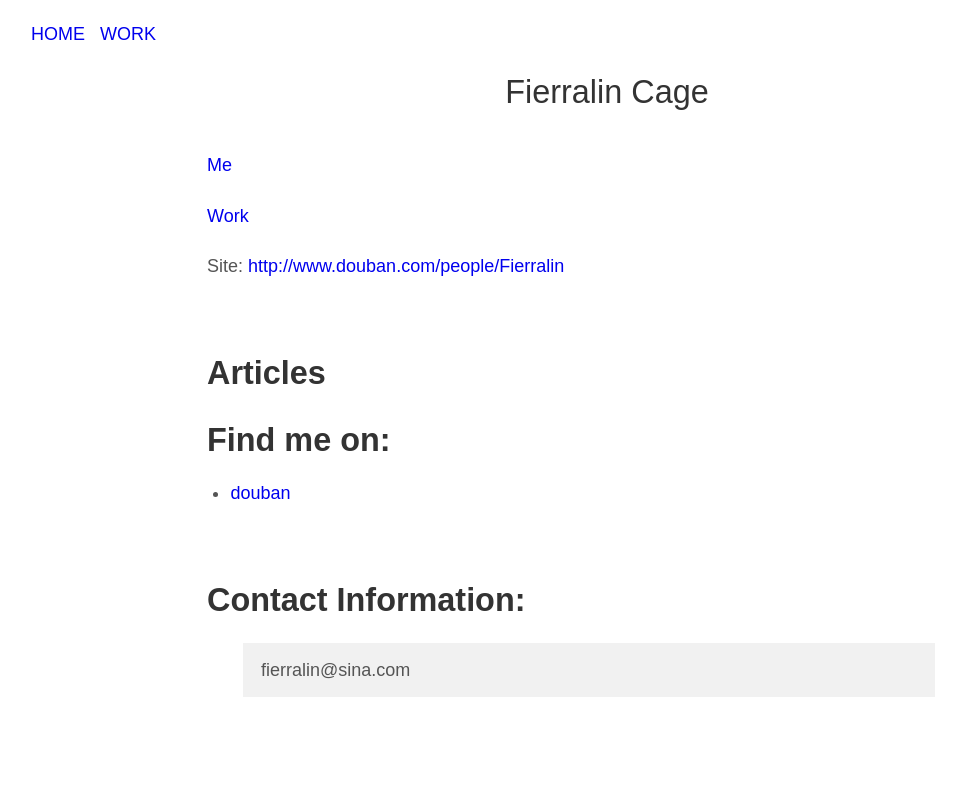
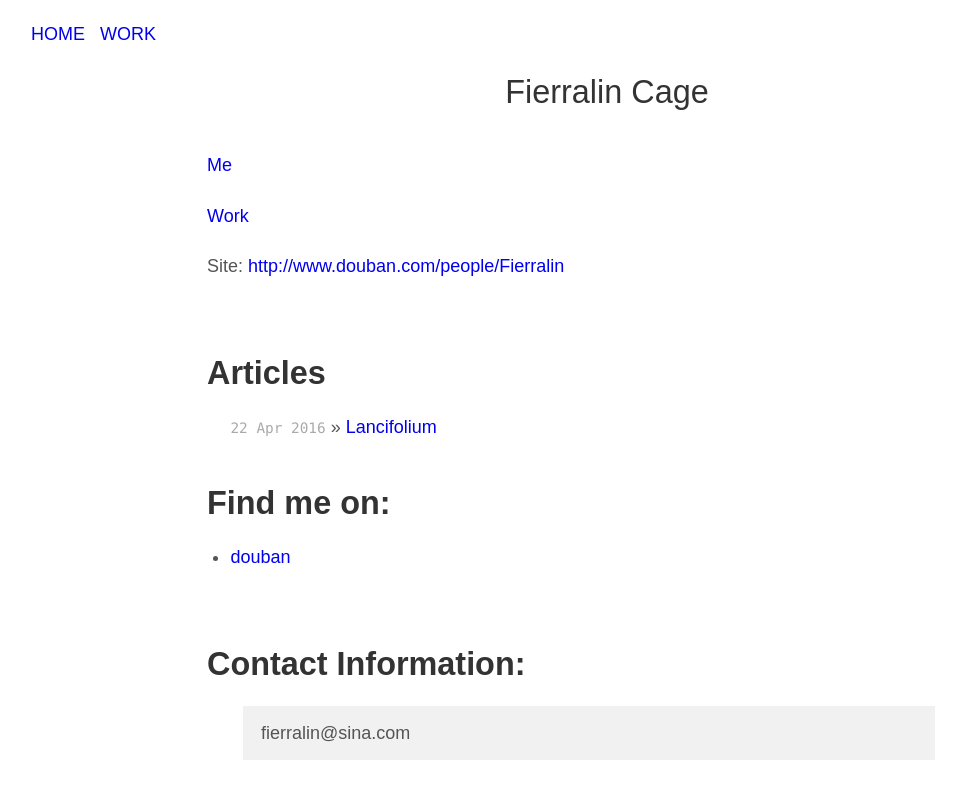
Before and after one commit to Fierralin/fierralin.github.com, a Jekyll site: the page built from index.markdown, in a window 1280 px wide. Shown: the top 799 px of the page, without its empty margins (33-999 px from the left). Built offline with Jekyll 4.4.1, drawn with Linux system fonts in a browser that asks for light colours.

Commit message:
edit indexfile

```diff
--- a/index.markdown
+++ b/index.markdown
@@ -11,9 +11,9 @@ Site: <http://www.douban.com/people/Fierralin>
 
 
 <h1><br /><b>Articles</b></h1>
-  <ul class="page">
-    {% for post in site.articles %}
-      <li><span>{{ post.date | date_to_string }}</span> &raquo; <a href="{{ post.url }}">{{ v.title }}</a></li>
+  <ul class="posts">
+    {% for post in site.posts %}
+      <li><span>{{ post.date | date_to_string }}</span> &raquo; <a href="{{ post.url }}">{{ post.title }}</a></li>
     {% endfor %}
   </ul>
 
```
